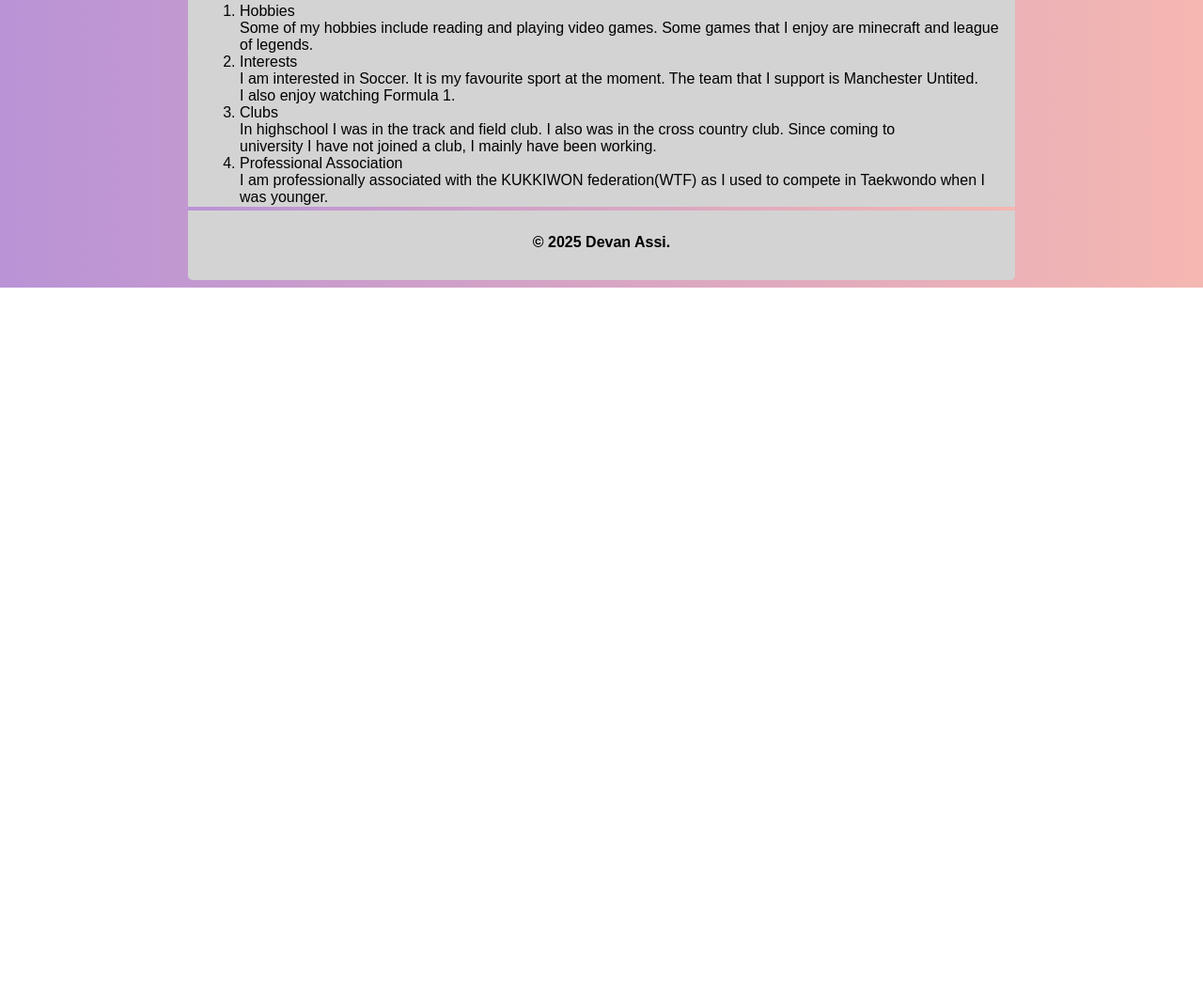
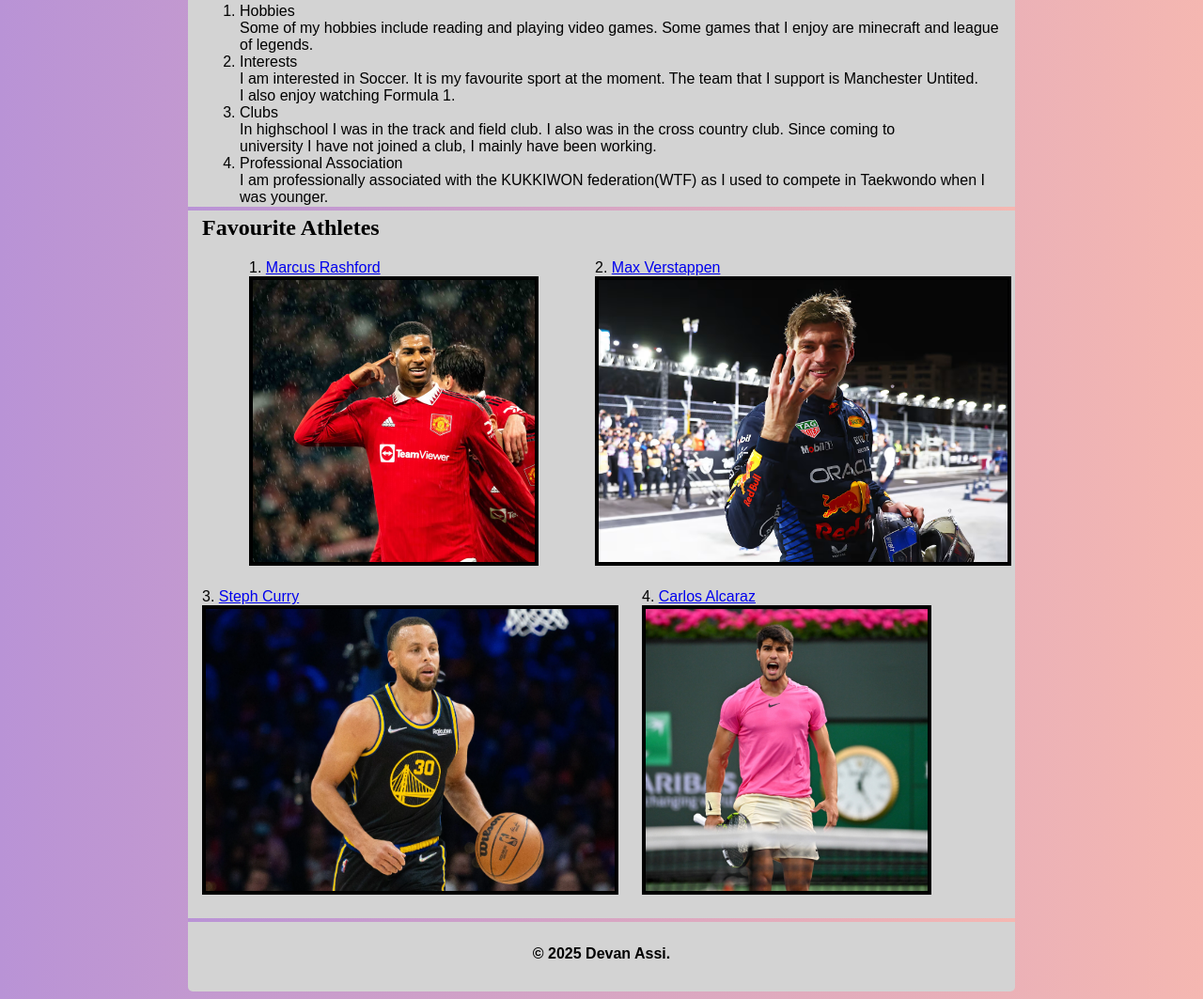
Before and after one commit to DevanA24/4IT3, a plain HTML site: page index.html in a window 1280 px wide. Shown: the part 933-1996 px from the top of the page at 94% size. Before the commit the page ends 1239 px from the top, so only its background shows below. Drawn offline with Linux system fonts and the light colour scheme.

Commit message:
Add files via upload

```diff
--- a/index.html
+++ b/index.html
@@ -1,24 +1,31 @@
 <!DOCTYPE html>
 <html>
+
     <style>
         p {
             font-family: Arial;
         }
+
         ul {
             font-family: Arial;
         }
+
         a {
             font-family: Arial;
         }
+
         ol {
             font-family: Arial;
         }
+
         h1 {
             font-family: Times New Roman;
         }
-        header{
+
+        header {
             font-family: Arial;
         }
+
         .paperpage {
             max-width: 850px;
             margin: auto;
@@ -26,6 +33,7 @@
             padding: 15px;
             border-radius: 5px;
         }
+
         .paperpage hr {
             margin: -15px;
         }
@@ -33,6 +41,7 @@
     </style>
 
     <title>Devan A</title>
+
     <div class="paperpage">
         <body style="background: linear-gradient(to right, #b993d6, #f5b7b1);">
             <!-- Statement of Authorship : I Devan Assi, 400388918, certify that this material is my original work.
@@ -42,7 +51,7 @@
             <header>Devan Assi, 400388918</header>
             <h1 style="text-align: center">
                 <img src="devan.jpg" alt="image of me" width="300" height="300" class="center" style="border: 4px solid black;">
-            <em>&emsp;Devan Assi Resume</em>
+                <em>&emsp;Devan Assi Info Page</em>
             </h1>
             <hr style="border: none; height: 4px; background-image: linear-gradient(to right, #b993d6, #f5b7b1);">
             <main>
@@ -57,7 +66,7 @@
                 <section>
                     <h2 style="font-family:'Times New Roman'">Work</h2>
                     <p>
-                    <b><em>1. Intern <a href="https://rhino-ils.com/"> Rhino Cutting Systems</a>, Brantford Ontario</em></b>
+                        <b><em>1. Intern <a href="https://rhino-ils.com/" target="_blank"> Rhino Cutting Systems</a>, Brantford Ontario</em></b>
                     </p>
                     <ul>
                         <li>Assisted in manufacturing laser cutting cells</li>
@@ -65,7 +74,7 @@
                         <li>Wired electrical boxes up to safety standards</li>
                     </ul>
                     <p>
-                    <b><em>2. Key Holder <a href="https://www.bulkbarn.ca/home-en/index_deals.html"> Bulkbarn</a>, Ancaster Ontario</em></b>
+                        <b><em>2. Key Holder <a href="https://www.bulkbarn.ca/home-en/index_deals.html" target="_blank"> Bulkbarn</a>, Ancaster Ontario</em></b>
                     </p>
                     <ul>
                         <li>In charge of 3-4 people</li>
@@ -73,7 +82,7 @@
                         <li>Assigned tasks</li>
                     </ul>
                     <p>
-                    <b><em>3. Key Holder <a href="https://www.harveys.ca/?gad_source=1&gclid=CjwKCAiAnKi8BhB0EiwA58DA4RurT_hY6GBtiRT9cR7KCet_22wKqDVJF2yc3y9p7mBSIKoQ4O86YRoC5RYQAvD_BwE"> Harveys</a>, Burlington Ontario</em></b>
+                        <b><em>3. Key Holder <a href="https://www.harveys.ca/?gad_source=1&gclid=CjwKCAiAnKi8BhB0EiwA58DA4RurT_hY6GBtiRT9cR7KCet_22wKqDVJF2yc3y9p7mBSIKoQ4O86YRoC5RYQAvD_BwE" target="_blank"> Harveys</a>, Burlington Ontario</em></b>
                     </p>
                     <ul>
                         <li>Drive thru order taker</li>
@@ -101,13 +110,35 @@
                     </ol>
                     <hr style="border: none; height: 4px; background-image: linear-gradient(to right, #b993d6, #f5b7b1);">
                 </section>
+
+                <section>
+                    <h2 style="font-family:'Times New Roman'">Favourite Athletes</h2>
+                    <ol style="padding: 0; list-style-type: decimal; display: flex; flex-wrap: wrap;">
+                        <li style="display: inline-block; width: 48%; margin-right: 10px; margin-bottom: 20px; box-sizing: border-box;">
+                            <span style="margin-left: 50px;">1.</span> <a href="https://en.wikipedia.org/wiki/Marcus_Rashford" target="_blank">Marcus Rashford</a><br>
+                            <img src="MarcusRashford.jpg" alt="image of Marcus Rashford" width="300" height="300" class="center" style="border: 4px solid black; display: block; margin: 0 auto;">
+                        </li>
+                        <li style="display: inline-block; width: 48%; margin-right: 10px; margin-bottom: 20px; box-sizing: border-box;">
+                            <span>2.</span> <a href="https://en.wikipedia.org/wiki/Max_Verstappen" target="_blank">Max Verstappen</a><br>
+                            <img src="MaxVerstappen.jpg" alt="image of Max Verstappen" width="435" height="300" class="center" style="border: 4px solid black; margin: 0 auto;">
+                        </li>
+                        <li style="display: inline-block; width: 48%; margin-right: 10px; margin-bottom: 20px; box-sizing: border-box;">
+                            <span>3.</span> <a href="https://en.wikipedia.org/wiki/Stephen_Curry" target="_blank">Steph Curry</a><br>
+                            <img src="StephCurry.jpg" alt="image of Steph Curry" width="435" height="300" class="center" style="border: 4px solid black; margin: 0 auto;">
+                        </li>
+                        <li style="display: inline-block; width: 48%; margin-right: 10px; margin-bottom: 20px; box-sizing: border-box;">
+                            <span style="margin-left: 50px">4.</span> <a href="https://en.wikipedia.org/wiki/Carlos_Alcaraz" target="_blank">Carlos Alcaraz</a><br>
+                            <img src="CarlosAlcaraz.jpg" alt="image of Carlos Alcaraz" width="300" height="300" class="center" style="border: 4px solid black; display: block; margin: 0 auto;">
+                        </li>
+                    </ol>
+                    <hr style="border: none; height: 4px; background-image: linear-gradient(to right, #b993d6, #f5b7b1);">
+                </section>
             </main>
 
             <footer>
-
                 <p style="margin-top: 40px; text-align: center; font-weight: bold;">&copy; 2025 Devan Assi.</p>
-
             </footer>
         </div>
     </body>
+
 </html>
```
Also changed, not shown: CarlosAlcaraz.jpg (added), MarcusRashford.jpg (added), MaxVerstappen.jpg (added), StephCurry.jpg (added). Lines whose indentation alone changed are shown as unchanged.
